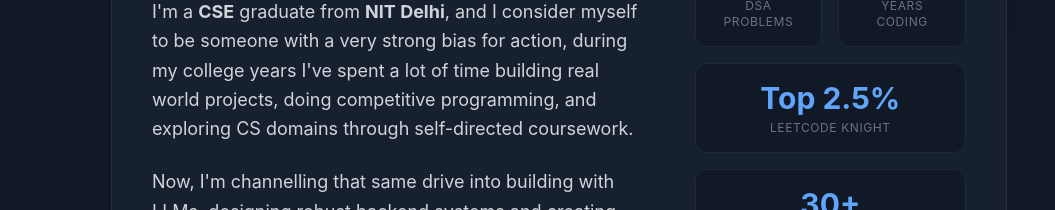
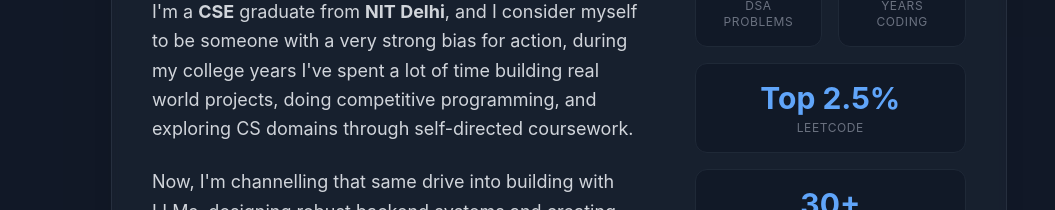
Before and after one commit to Gaurishh/portfolio-website, a Next.js app: page / in a window 1280 px wide. Shown: the part 980-1190 px from the top of the page, without its empty margins (225-1280 px from the left). Built offline with nearby package versions, Linux system fonts and the light colour scheme.

Commit message:
Update LeetCode Knight label to LeetCode

```diff
--- a/components/AboutSection.js
+++ b/components/AboutSection.js
@@ -90,7 +90,7 @@
                                 </div>
                                 <div className="bg-gray-900/80 p-4 rounded-xl text-center border border-gray-800 col-span-2 hover:border-blue-500/30 transition-colors">
                                     <div className="text-3xl font-bold text-blue-400 mb-1">Top 2.5%</div>
-                                    <div className="text-xs text-gray-500 uppercase tracking-wider">LeetCode Knight</div>
+                                    <div className="text-xs text-gray-500 uppercase tracking-wider">LeetCode</div>
                                 </div>
                                 <div className="bg-gray-900/80 p-4 rounded-xl text-center border border-gray-800 col-span-2 hover:border-blue-500/30 transition-colors">
                                     <div className="text-3xl font-bold text-blue-400 mb-1">30+</div>
```
